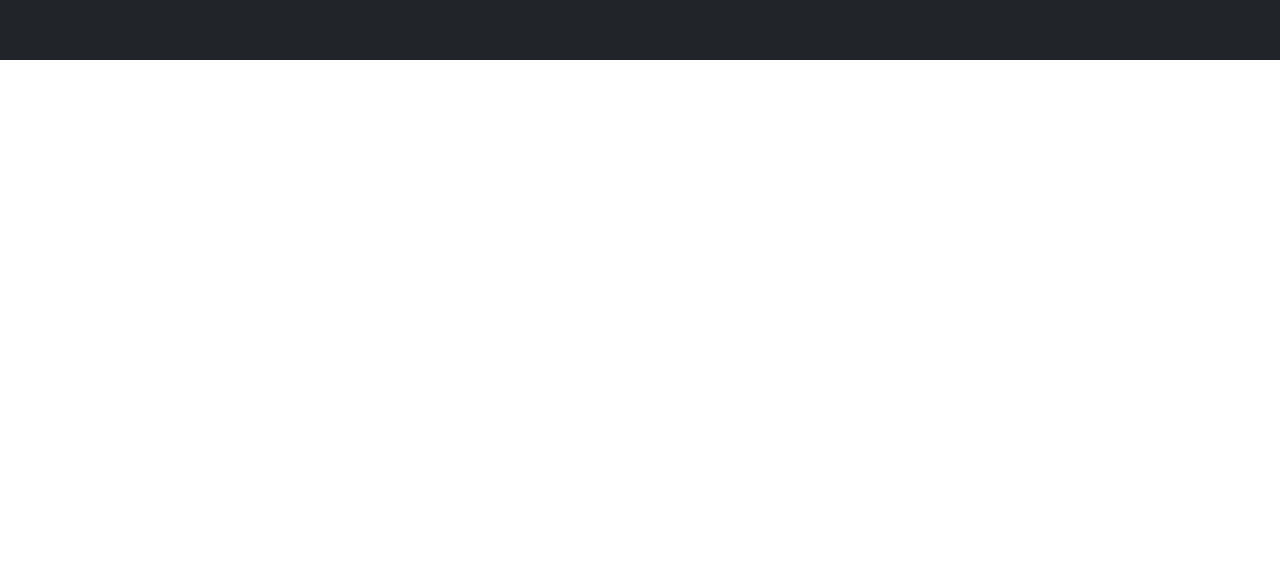
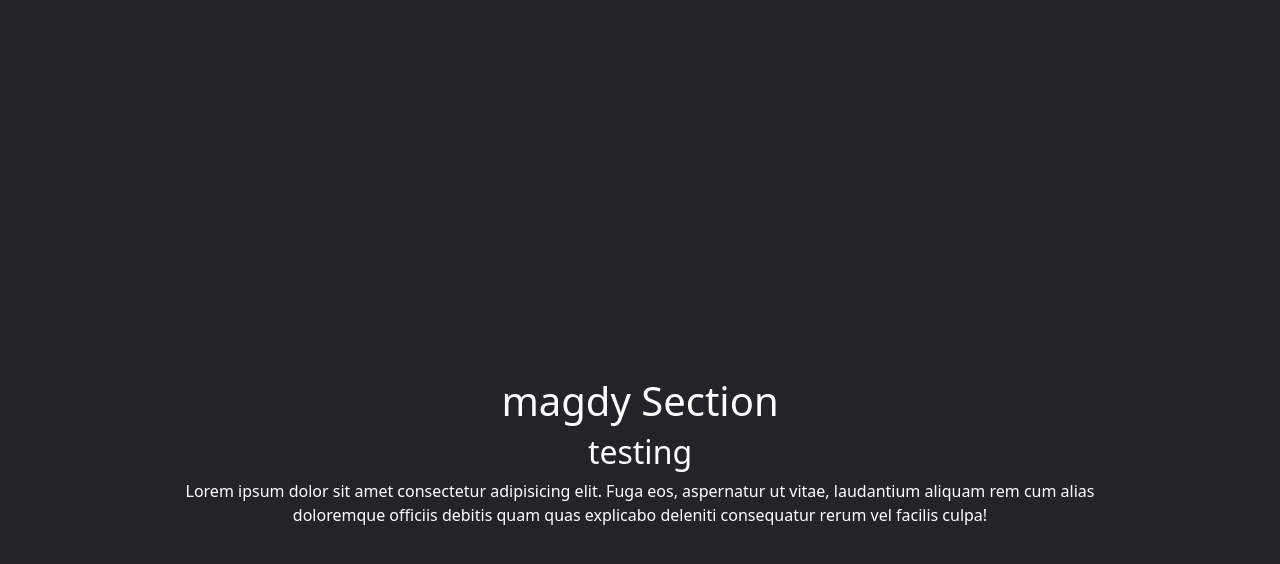
Before and after one commit to KareemGhorab/First_Task, a plain HTML site: page index.html in a window 1280 px wide. Shown: the part 2340-2904 px from the top of the page. Before the commit the page ends 2400 px from the top, so only its background shows below. Drawn offline with Linux system fonts and the light colour scheme.

Commit message:
added magdy section

```diff
--- a/index.html
+++ b/index.html
@@ -32,6 +32,13 @@
             <p>Lorem ipsum dolor sit amet consectetur adipisicing elit. Fuga eos, aspernatur ut vitae, laudantium aliquam rem cum alias doloremque officiis debitis quam quas explicabo deleniti consequatur rerum vel facilis culpa!</p>
         </div>
     </section>
+    <section class="vh-100 bg-dark d-flex justify-content-center align-items-center">
+        <div class="content text-white text-center w-75">
+            <h1>magdy Section</h1>
+            <h2>testing</h2>
+            <p>Lorem ipsum dolor sit amet consectetur adipisicing elit. Fuga eos, aspernatur ut vitae, laudantium aliquam rem cum alias doloremque officiis debitis quam quas explicabo deleniti consequatur rerum vel facilis culpa!</p>
+        </div>
+    </section>
     <script src="js/bootstrap.bundle.min.js"></script>
     <script src="js/main.js"></script>
 </body>
```
